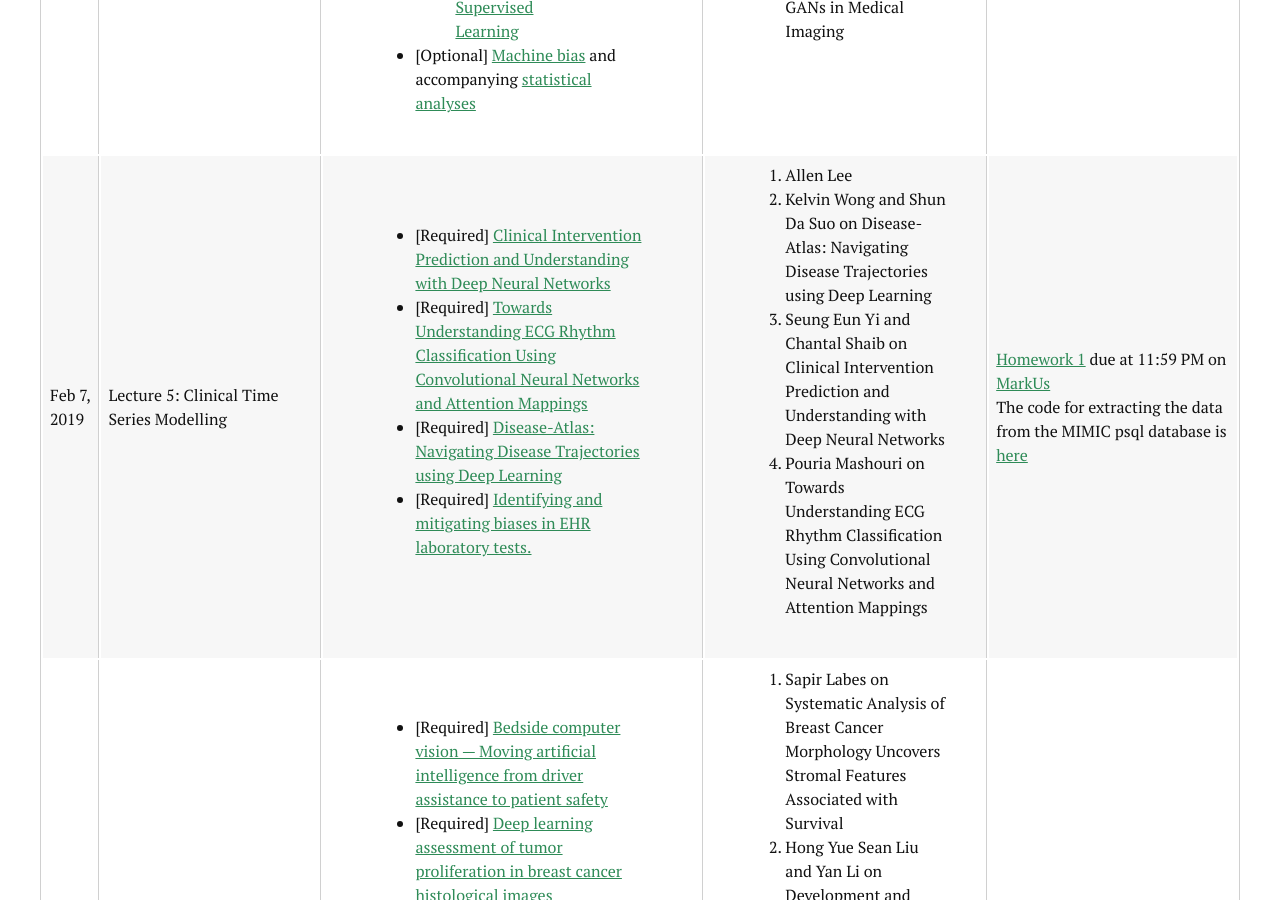
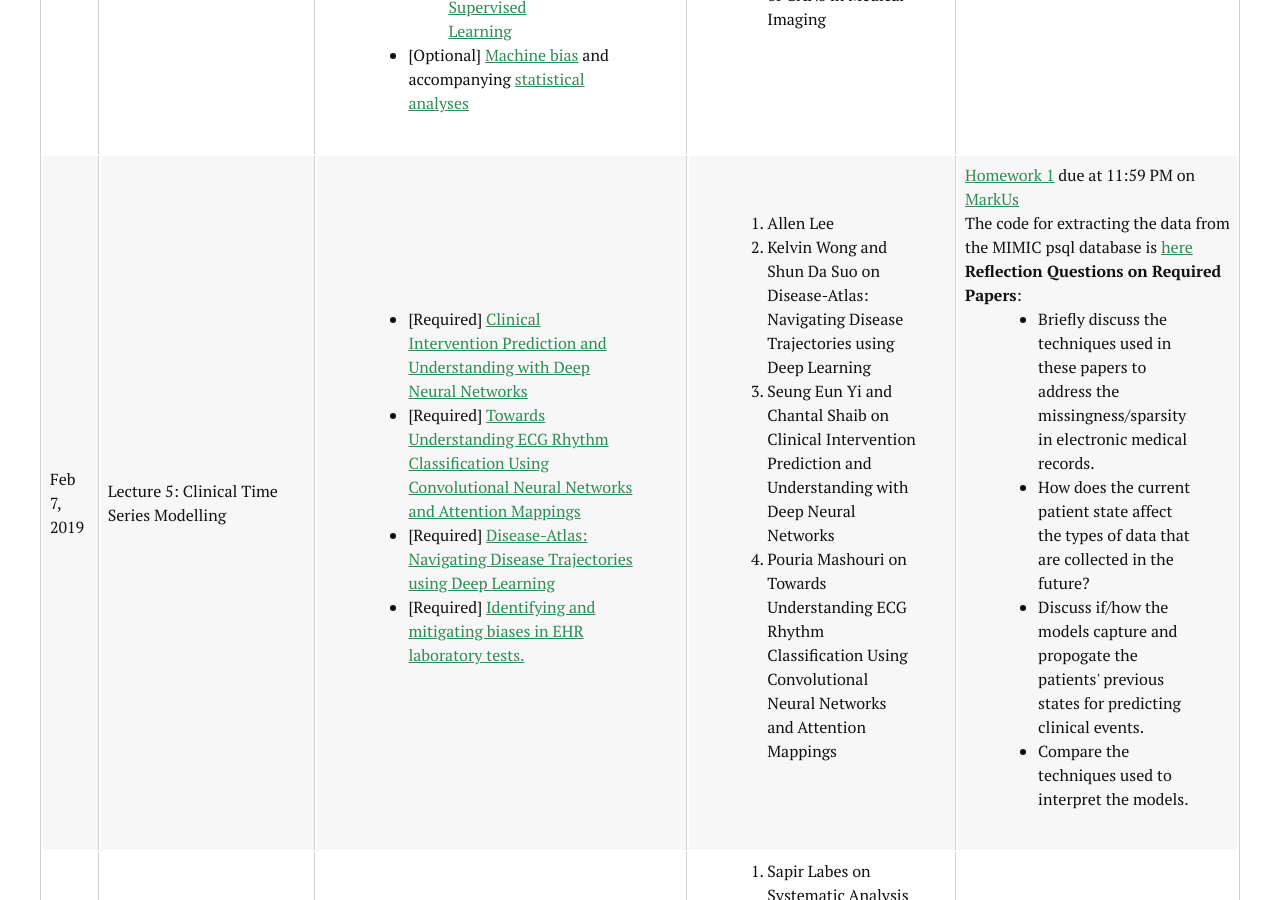
Before and after one commit to CS2541-ML4H2019/CS2541-ML4H2019.github.io, a Jekyll site: the page built from schedule.md, in a window 1280 px wide and 900 px high, scrolled down 2606 px. Built offline with Jekyll 4.4.1, drawn with Linux system fonts in a browser that asks for light colours; nearby versions of some CDN libraries.

Commit message:
added reflection uestions for Feb. 7

```diff
--- a/schedule.md
+++ b/schedule.md
@@ -142,6 +142,13 @@ title: Schedule
     <td>
       <a href='/problem_set/CS2541-ProblemSet-1.pdf'>Homework 1</a> due at 11:59 PM on <a href="https://markus.teach.cs.toronto.edu/csc2541-2019-01">MarkUs</a><br>
       The code for extracting the data from the MIMIC psql database is <a href="https://github.com/CS2541-ML4H2019/CS2541-ML4H2019.github.io/tree/master/problem_set">here</a>
+      <b> Reflection Questions on Required Papers</b>:
+      <ul>
+        <li> Briefly discuss the techniques used in these papers to address the missingness/sparsity in electronic medical records.</li>
+        <li> How does the current patient state affect the types of data that are collected in the future?</li>
+        <li> Discuss if/how the models capture and propogate the patients' previous states for predicting clinical events.</li>
+        <li> Compare the techniques used to interpret the models.</li>
+      </ul>
     </td>
   </tr>
   <tr>
```
